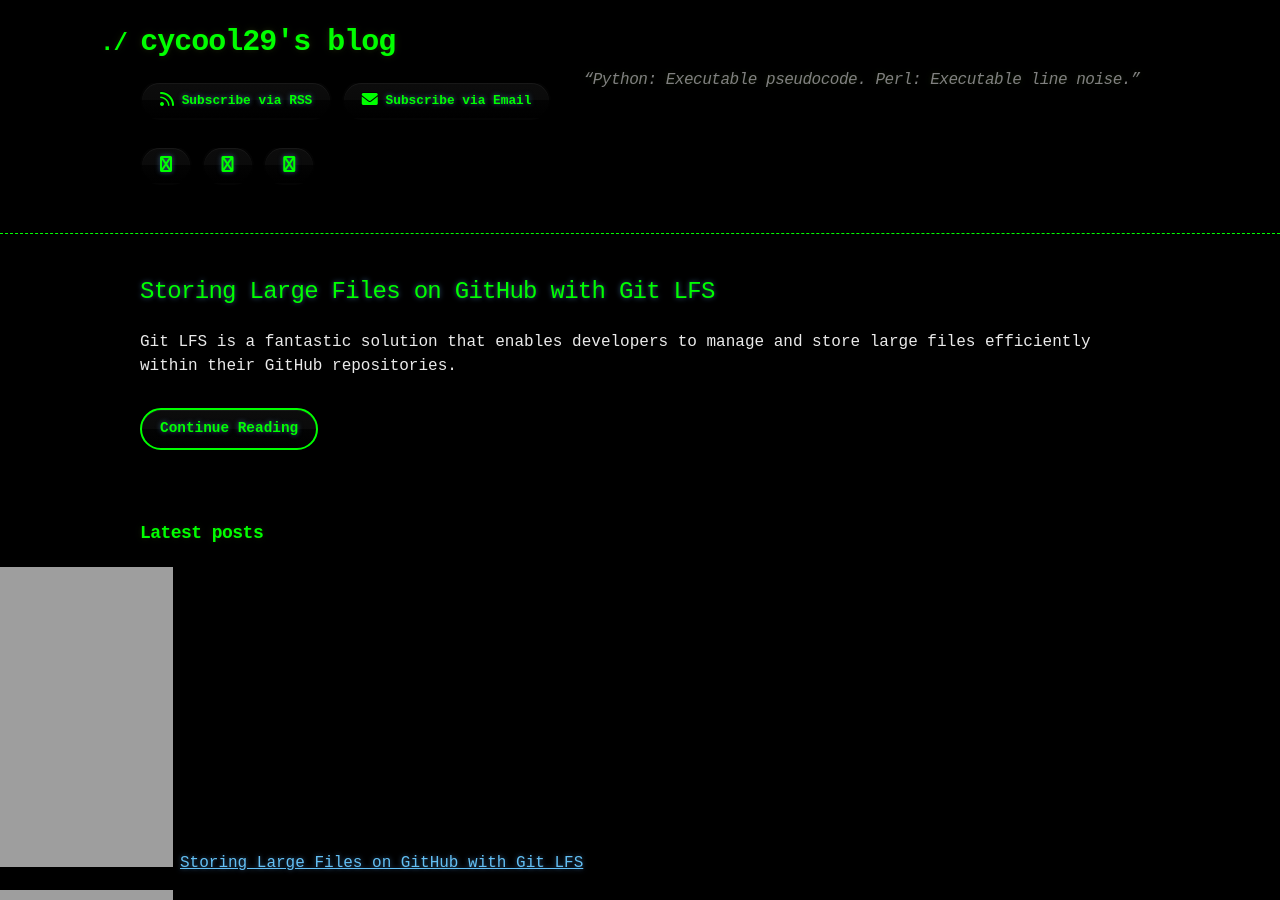
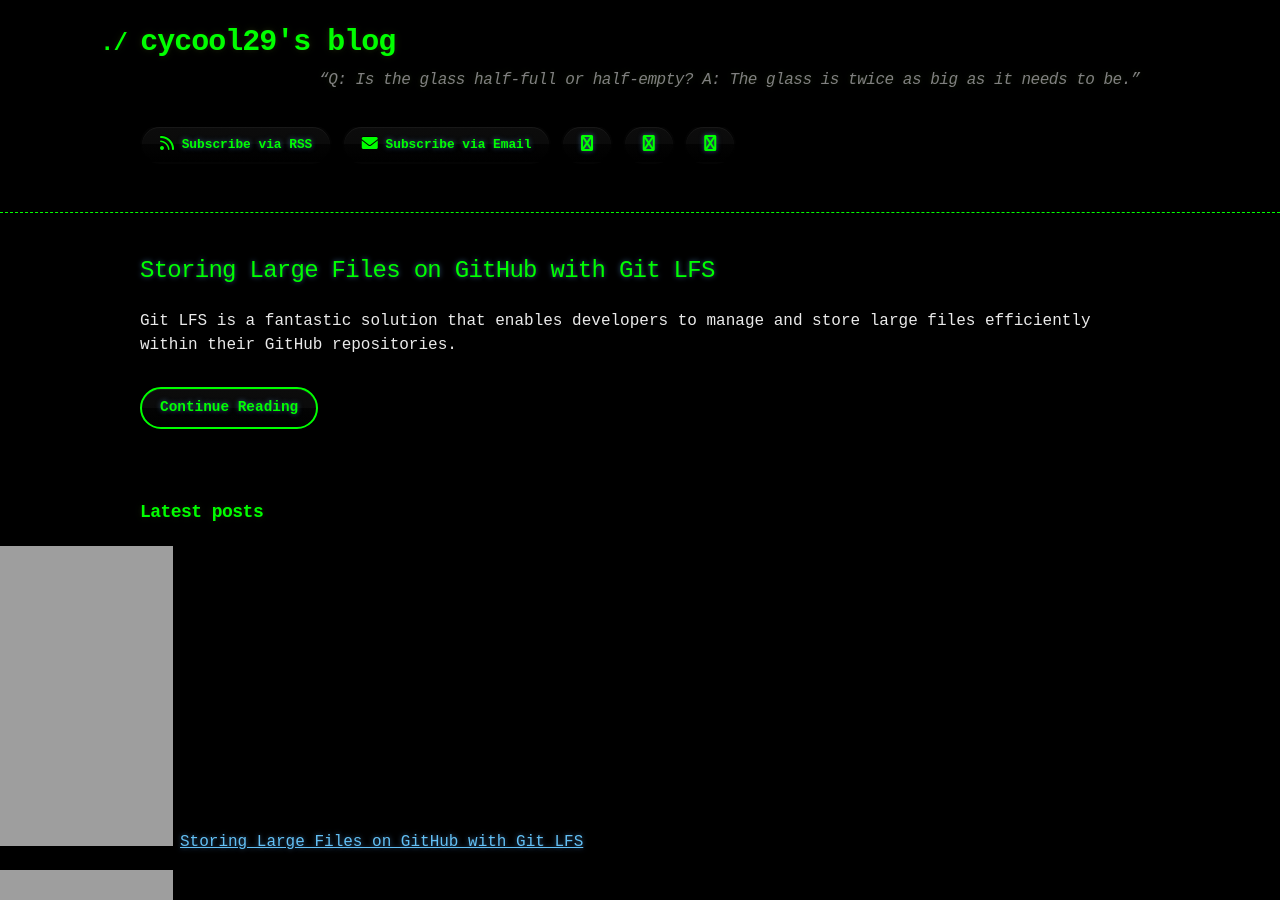
Before and after one commit to cycool29/cycool29.github.io, a Jekyll site: the page built from index.md, in a window 1280 px wide and 900 px high. Built offline with Jekyll 4.4.1, drawn with Linux system fonts in a browser that asks for light colours; a style sheet for code colours, icons or effects is not loaded.

Commit message:
Update quotes

```diff
--- a/_config.yml
+++ b/_config.yml
@@ -1,5 +1,5 @@
 title: cycool29's blog
-description: "“Python: Executable pseudocode. Perl: Executable line noise.” "
+description: "“Q: Is the glass half-full or half-empty? A: The glass is twice as big as it needs to be.” "
 bio: A high school student. Intermediate in Python, Git, Bash. Learning JavaScript. He/Him. "
 author: cycool29
 url: https://cycool29.github.io
```
